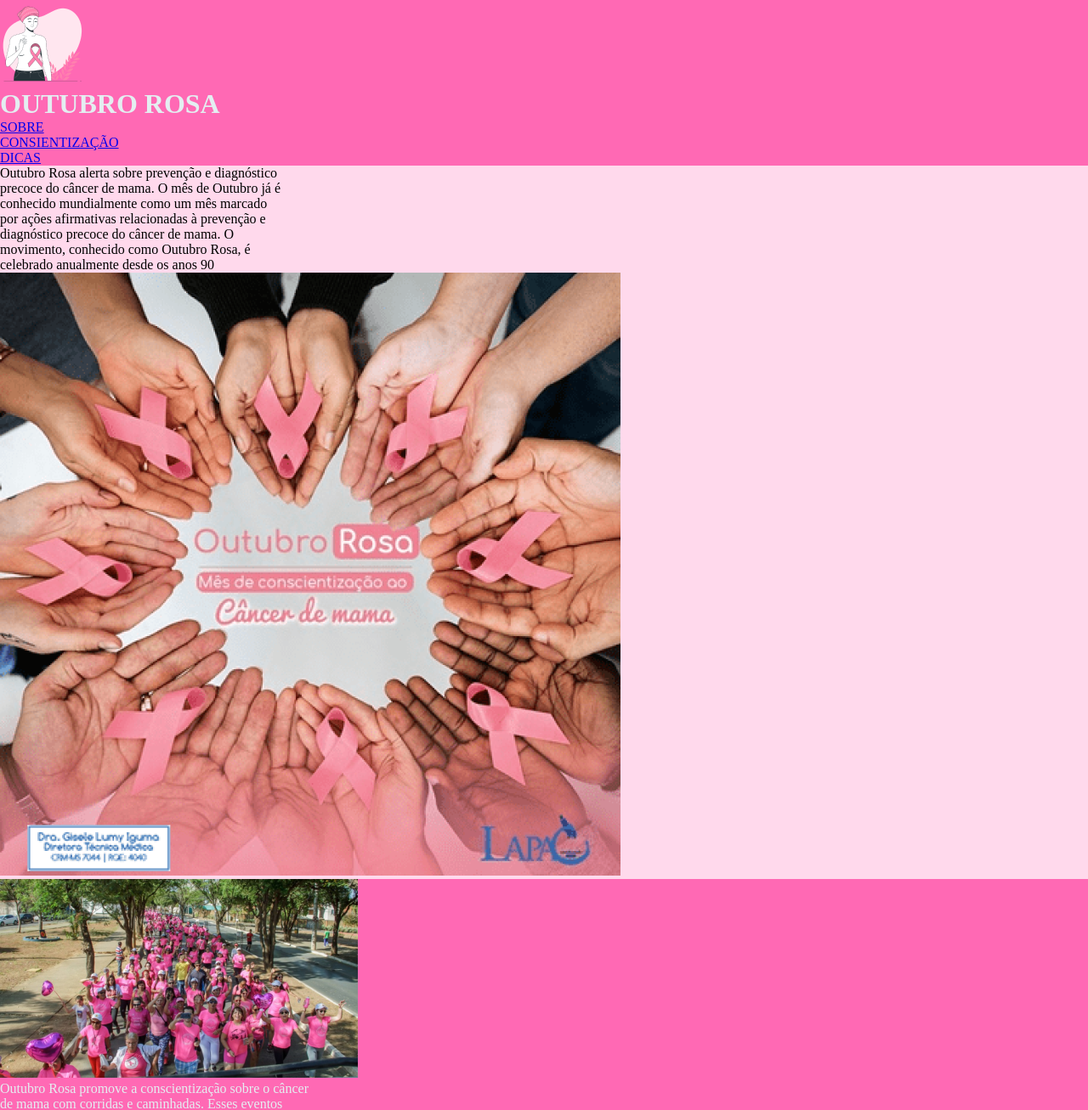
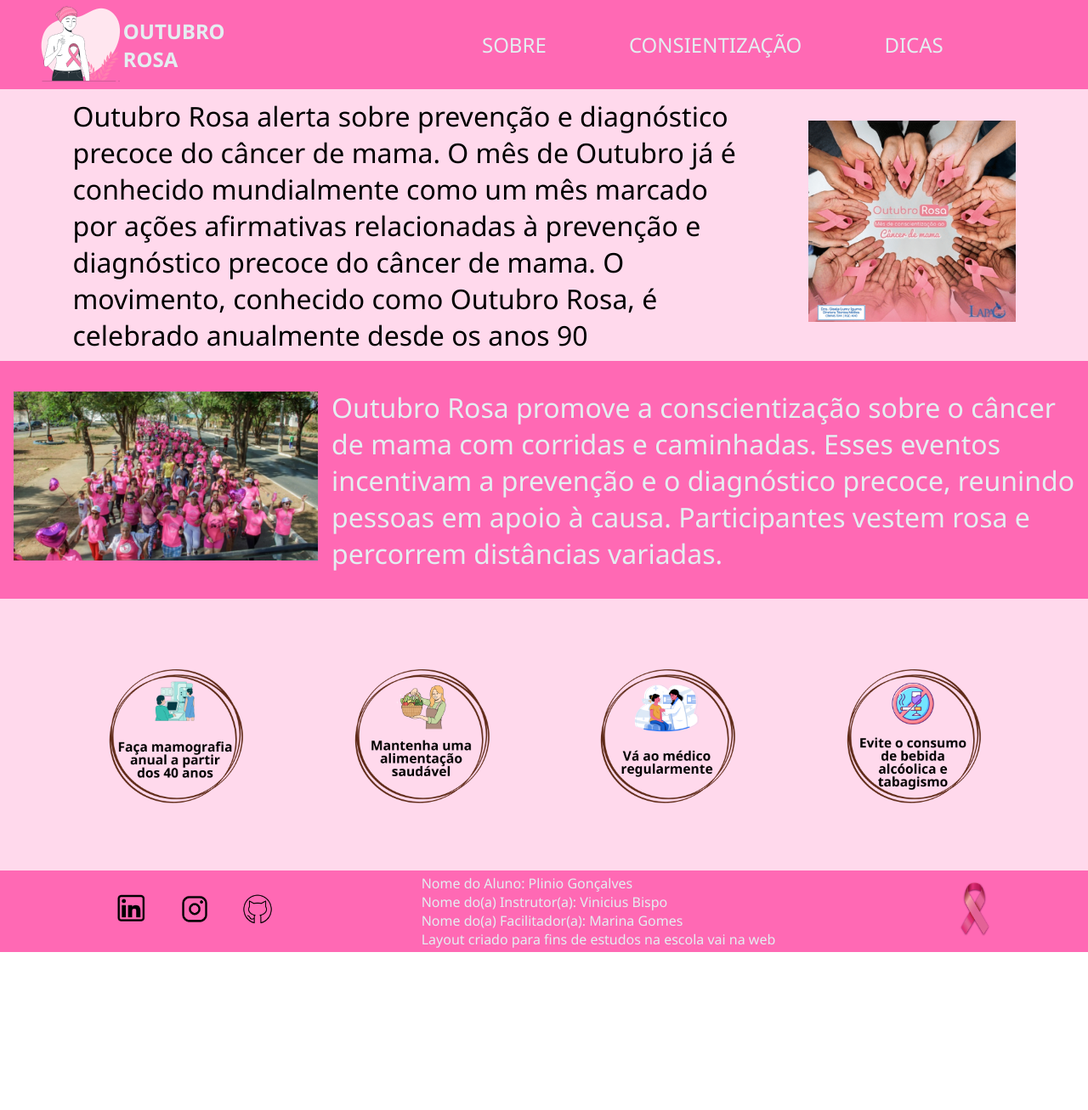
Before and after one commit to pliniogoncalves/vnw-desafio-outubro-rosa, a plain HTML site: page index.html in a window 1280 px wide. Shown: the top 1307 px of the page at 85% size. After the commit the page ends 1121 px from the top, so only its background shows below. Drawn offline with Linux system fonts and the light colour scheme.

Commit message:
estrutura finalizada

```diff
--- a/index.html
+++ b/index.html
@@ -9,11 +9,14 @@
 </head>
 <body>
     <header>
-        <figure>
-            <img src="./assets/logo.png" alt="logo">
-        </figure>
+        <section>
+            <figure>
+                <img src="./assets/logo.png" alt="logo">
+            </figure>
 
-        <h1>OUTUBRO ROSA</h1>
+            <h2>OUTUBRO ROSA</h2>
+        </section>
+
 
         <nav>
             <ul>
@@ -24,7 +27,7 @@
         </nav>
     </header>
     <main>
-        <section id="primeiro">
+        <section class="primeiro">
             <p>
                 Outubro Rosa alerta sobre prevenção e diagnóstico<br> precoce do câncer de mama. O mês de Outubro já é<br> conhecido mundialmente como um mês marcado<br> por ações afirmativas relacionadas à prevenção e<br> diagnóstico precoce do câncer de mama. O<br> movimento, conhecido como Outubro Rosa, é<br> celebrado anualmente desde os anos 90
             </p>
@@ -54,7 +57,7 @@
         </section>
     </main>
     <footer>
-        <section>
+        <section class="redes-sociais">
             <figure>
                 <a href="#">
                     <img src="./assets/linkedin.png" alt="linkedin">
@@ -75,7 +78,7 @@
                 Layout criado para fins de estudos na escola vai na web
             </p>
         </section>
-        <section>
+        <section class="logo2">
             <figure>
                 <img src="./assets/img-07.png" alt="outubro-rosa">
             </figure>
--- a/style.css
+++ b/style.css
@@ -1,32 +1,119 @@
+@import url('https://fonts.googleapis.com/css2?family=Noto+Sans:ital,wght@0,100..900;1,100..900&display=swap');
+
 *{
     margin: 0;
     padding: 0;
     box-sizing: border-box;
 }
 
-body p{
-    white-space: normal;
+body{
+    font-family: "Noto Sans", sans-serif;
 }
 
 header{
     background-color: rgba(255, 105, 180, 1);
     color: rgba(228, 238, 241, 1);
+    display: flex;
+    align-items: center;
+    justify-content: space-around;
 }
 
-main section#primeiro{
+header section{
+    /*border: solid red;*/
+    display: flex;
+    align-items: center;
+    width: 18vw;
+    margin-left: -6vw;
+}
+
+header ul{
+    /*border: solid red;*/
+    width: 50vw;
+    display: flex;
+    justify-content: space-around;
+    list-style: none;
+    font-size: 1.5em;
+}
+
+header a{
+    text-decoration: none;
+    color: inherit;
+}
+
+section.primeiro{
+    height: 40vh;
     background-color: rgba(255, 217, 236, 1);
     color: rgba(0, 0, 0, 1);
+    display: flex;
+    align-items: center;
+    justify-content: space-evenly;
+    font-size: 2em;
+}
+
+section.primeiro figure img{
+    width: 19vw;
+    height: auto;
 }
 
 section.segundo{
+    height: 35vh;
     background-color: rgba(255, 105, 180, 1);
     color: rgba(228, 238, 241, 1);
+    display: flex;
+    align-items: center;
+    justify-content: space-evenly;
+    font-size: 2em;
 }
+
+section.segundo figure img{
+    width: 28vw;
+    height: auto;
+}
+
 section.terceiro{
     background-color: rgba(255, 217, 236, 1);
+    height: 40vh;
+}
+
+section.terceiro figure{
+    display: flex;
+    align-items: center;
+    justify-content: space-evenly;
+    height: 40vh;
+}
+
+section.terceiro figure img{
+    width: 13vw;
+    height: auto;
+
 }
 
 footer{
     background-color: rgba(255, 105, 180, 1);
     color: rgba(228, 238, 241, 1);
+    display: flex;
+    align-items: center;
+    justify-content: space-around;
+    height: 12vh;
 }
+
+footer section p{
+    margin-left: -5vw;
+}
+
+section.redes-sociais figure{
+    width: 20vw;
+    display: flex;
+    align-items: center;
+    justify-content: space-evenly;
+}
+
+section.redes-sociais figure img{
+    width: 3vw;
+    height: auto;
+}
+
+section.logo2 figure img{
+    width: 5vw;
+    height: auto;
+}
```
